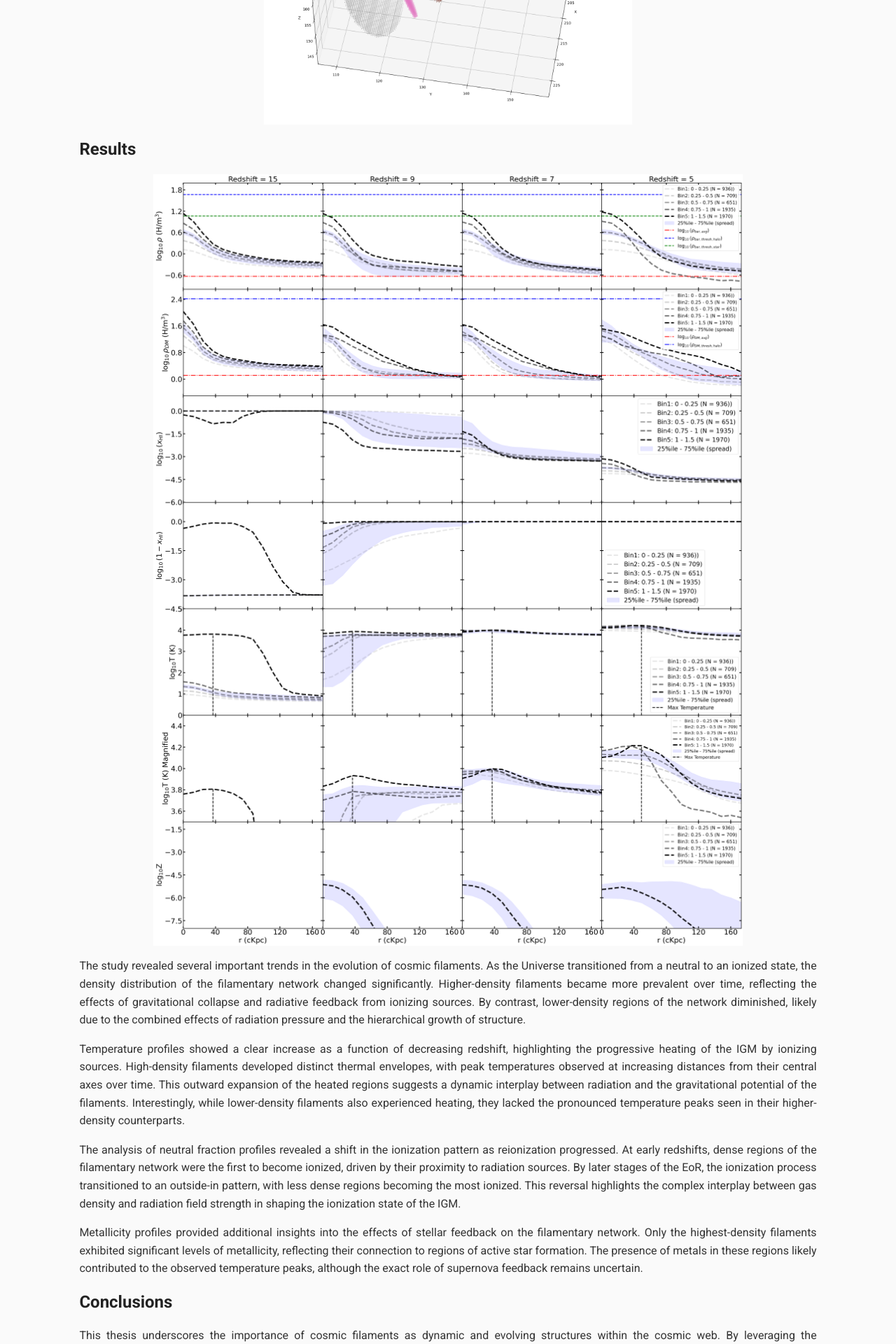
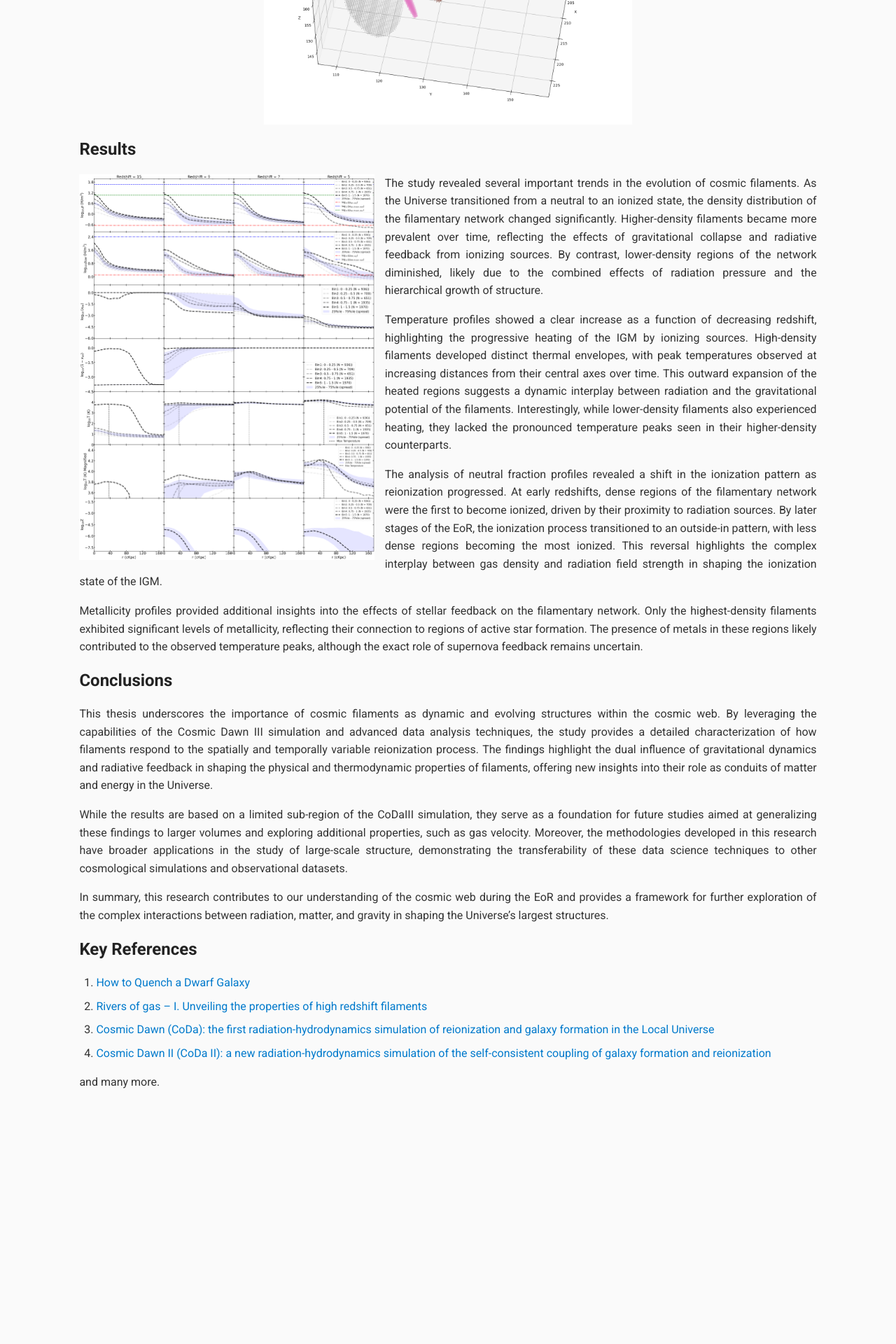
Before and after one commit to vishrut-b/Master-Thesis, a Jekyll site: the page built from index.md, in a window 1280 px wide. Shown: the part 2715-4635 px from the top of the page at 70% size. Built offline with Jekyll 4.4.1, drawn with Linux system fonts in a browser that asks for light colours; our own code applies the rules of GitHub Pages for plain Markdown files; after the commit the page ends 4403 px from its top, so only the background shows below that.

Commit message:
Update index.md

```diff
--- a/index.md
+++ b/index.md
@@ -68,7 +68,7 @@ The Cosmic Dawn III simulation serves as the foundation of this study, offering
 
 ## Results
 
-<img src="assets/css/profiles.png" alt="Elbow Method Graph" style="width:80%; display:block; margin:auto;">
+<img src="assets/css/profiles.png" alt="Elbow Method Graph" style="width:40%; float:left; margin:0 15px 15px 0;">
 
 The study revealed several important trends in the evolution of cosmic filaments. As the Universe transitioned from a neutral to an ionized state, the density distribution of the filamentary network changed significantly. Higher-density filaments became more prevalent over time, reflecting the effects of gravitational collapse and radiative feedback from ionizing sources. By contrast, lower-density regions of the network diminished, likely due to the combined effects of radiation pressure and the hierarchical growth of structure.
 
```
